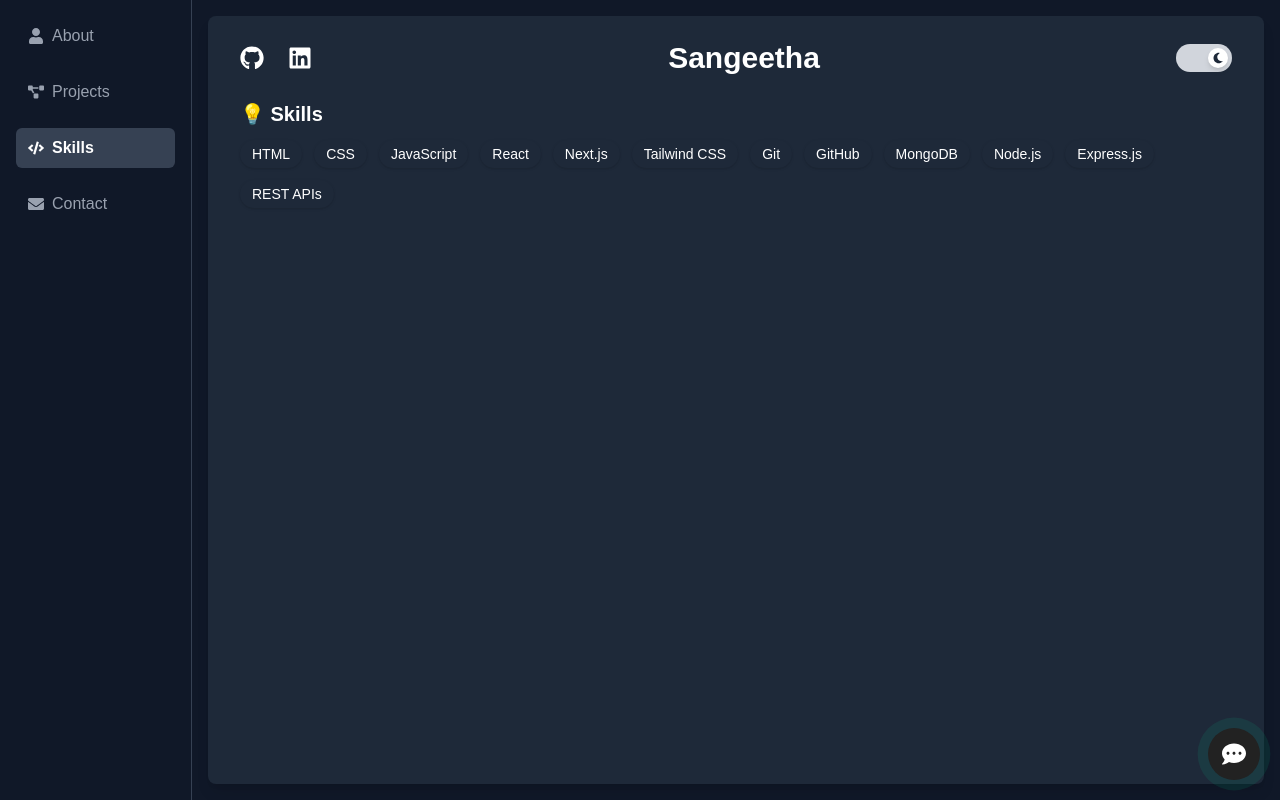
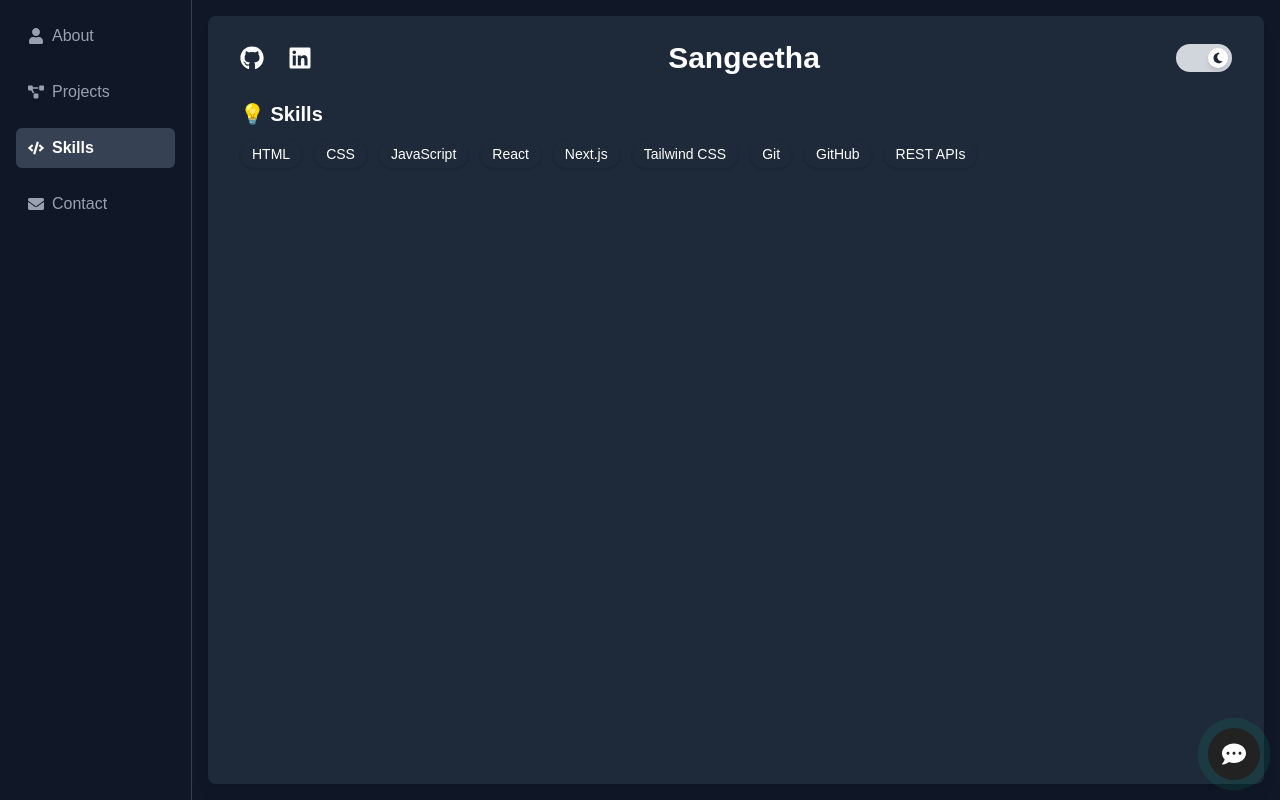
Before and after one commit to san-geetha-s/Ai-Portfolio, a Next.js app: page / in a window 1280 px wide. Both pictures are taken after a click on the button "Skills". Built offline with nearby package versions, Linux system fonts and the light colour scheme.

Commit message:
updated skills page

```diff
--- a/src/components/Skills.jsx
+++ b/src/components/Skills.jsx
@@ -3,8 +3,7 @@
 export default function Skills() {
     const skills = [
       'HTML', 'CSS', 'JavaScript', 'React', 'Next.js',
-      'Tailwind CSS', 'Git', 'GitHub', 'MongoDB', 'Node.js',
-      'Express.js', 'REST APIs'
+      'Tailwind CSS', 'Git', 'GitHub', 'REST APIs'
     ];
 
     return (
```
